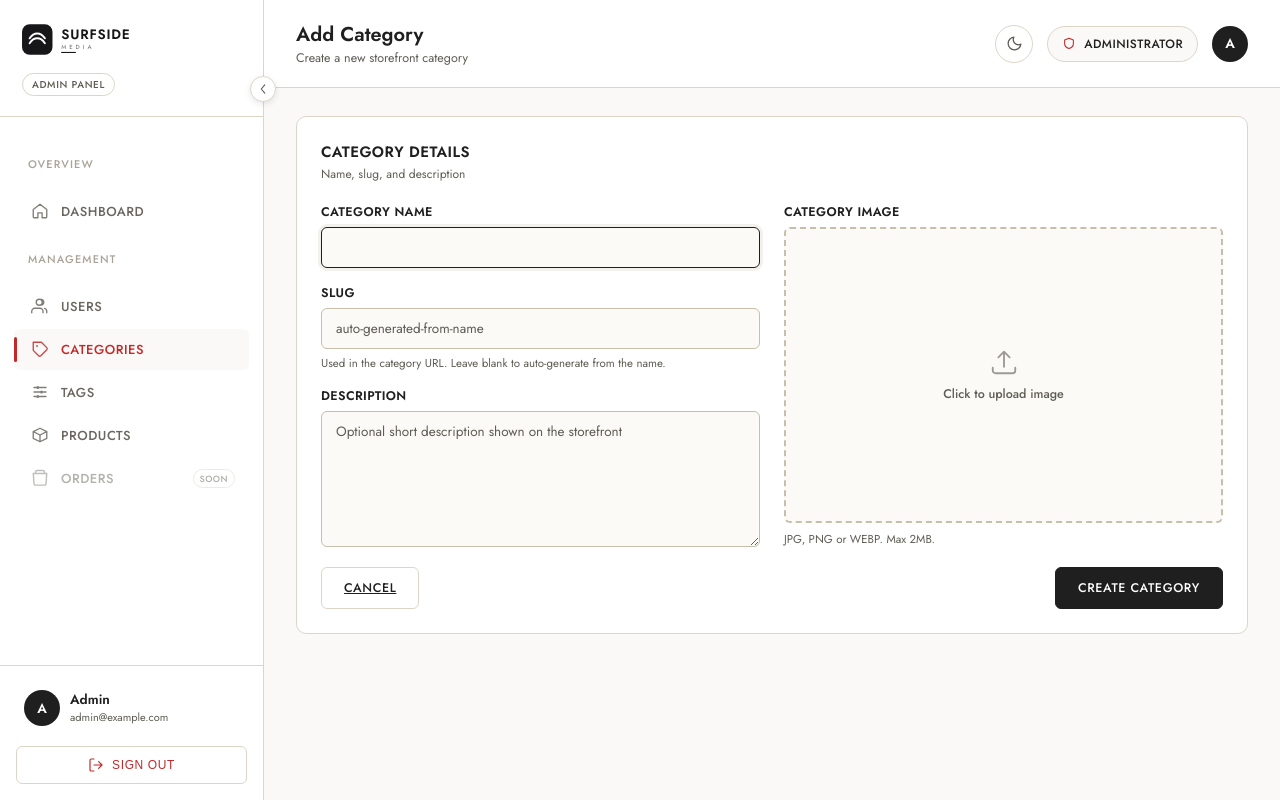
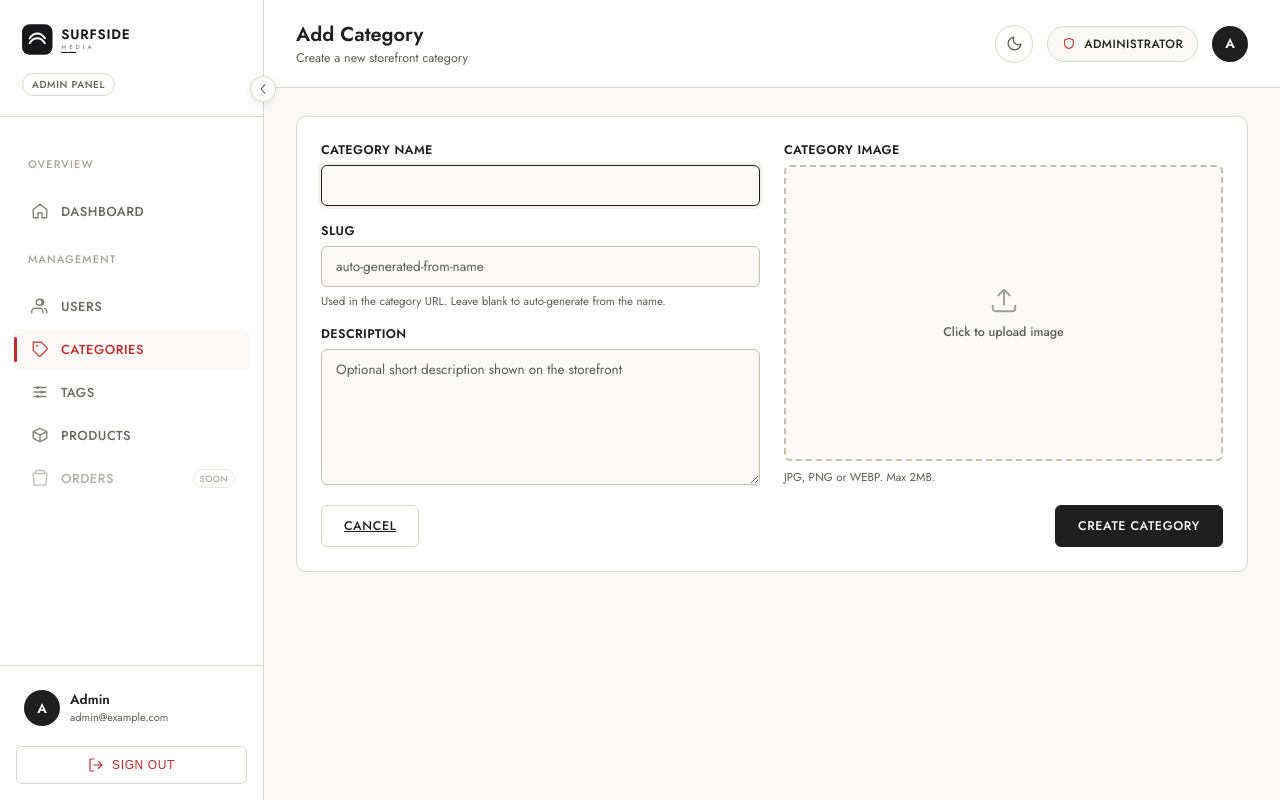
Before and after one commit to mayankjaiswall/my-ecommerce, a Laravel app: page /admin/categories/create in a window 1280 px wide. Run offline with Laravel 10, Linux system fonts and the light colour scheme; a user stored in the database is signed in; data comes from the database, SQL or seed files in the repository.

Commit message:
Hide category header and slideshow slide
Comment out the category details header and one homepage slideshow slide.

```diff
--- a/resources/views/admin/categories/create.blade.php
+++ b/resources/views/admin/categories/create.blade.php
@@ -10,12 +10,12 @@
     @endif
 
     <div class="admin-panel">
-        <div class="admin-panel__header">
+        <!-- <div class="admin-panel__header">
             <div>
                 <h3 class="admin-panel__title">Category Details</h3>
                 <p class="admin-panel__subtitle">Name, slug, and description</p>
             </div>
-        </div>
+        </div> -->
 
         <form method="POST" action="{{ route('admin.categories.store') }}" class="admin-form" enctype="multipart/form-data">
             @csrf
--- a/resources/views/index.blade.php
+++ b/resources/views/index.blade.php
@@ -34,7 +34,7 @@
           </div>
         </div>
 
-        <div class="swiper-slide">
+        <!-- <div class="swiper-slide">
           <div class="overflow-hidden position-relative h-100">
             <div class="slideshow-character position-absolute bottom-0 pos_right-center">
               <img loading="lazy" src="{{ asset('assets/images/slideshow-character1.png')}}" width="400" height="733"
@@ -55,7 +55,7 @@
                 Now</a>
             </div>
           </div>
-        </div>
+        </div> -->
 
         <div class="swiper-slide">
           <div class="overflow-hidden position-relative h-100">
```
